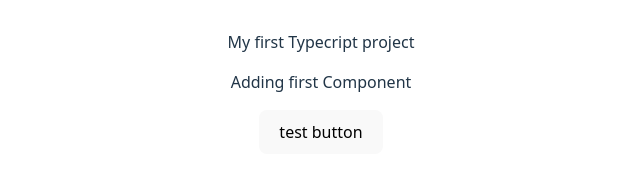
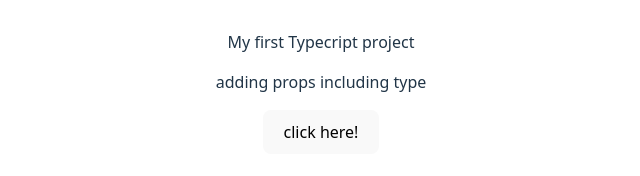
Before and after one commit to alihinnawe/Learn-Typescript-With-React, a React (Vite) app: page / in a window 1280 px wide. Shown: the part 316-492 px from the top of the page, without its empty margins (319-959 px from the left). Built offline with nearby package versions, Linux system fonts and the light colour scheme.

Commit message:
adding type to the component props

```diff
--- a/src/App.tsx
+++ b/src/App.tsx
@@ -6,7 +6,7 @@ function App() {
   return (
     <>
      <p>My first Typecript project</p>
-     <TestComponent />
+     <TestComponent title="adding props including type" description="click here!"/>
     </>
   )
 }
--- a/src/components/TestComponent.tsx
+++ b/src/components/TestComponent.tsx
@@ -1,10 +1,10 @@
 
-export default function TestComponent () {
+export default function TestComponent ({title, description }: {title: string; description: string}) {
 
     return (
     <main>
-        <p>Adding first Component</p>
-        <button>test button</button>
+        <p>{title}</p>
+        <button>{description}</button>
     </main>
     )
 }
```
